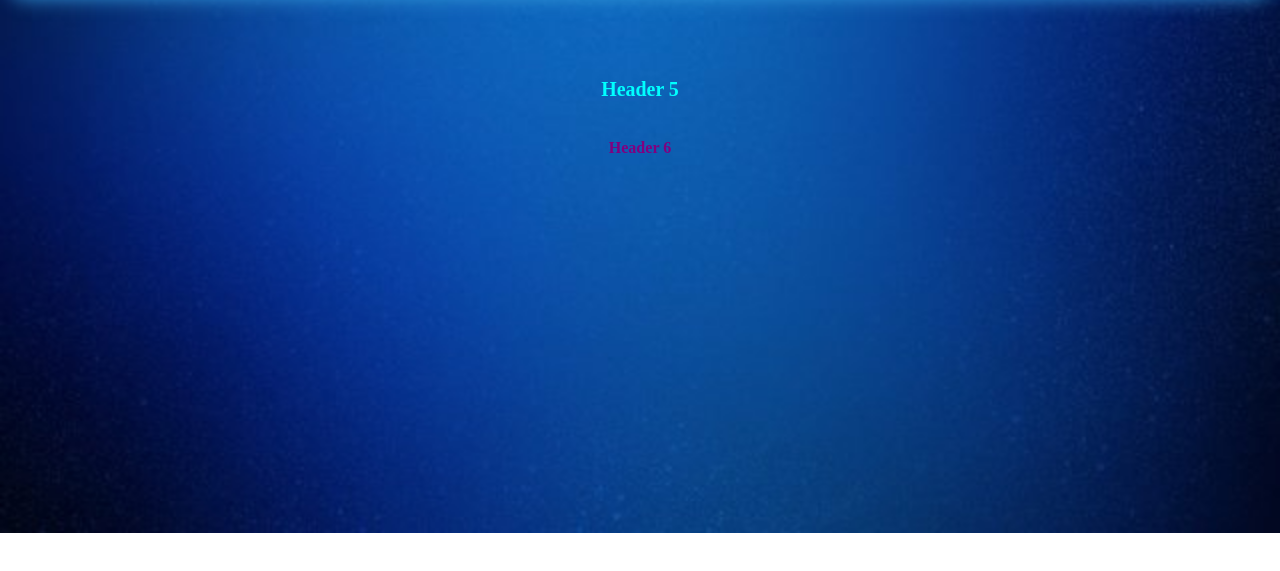
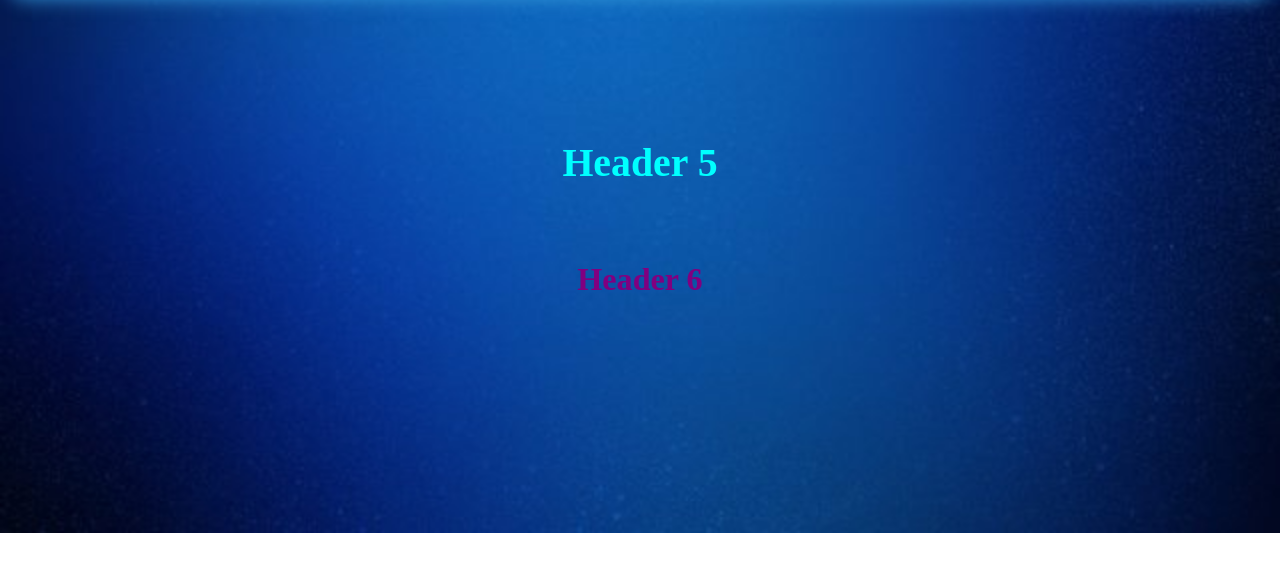
Before and after one commit to Rikato100/Sample-CSS, a plain HTML site: page index3.html in a window 1280 px wide. Shown: the part 227-798 px from the top of the page. Drawn offline with Linux system fonts and the light colour scheme.

Commit message:
Update index3.html

```diff
--- a/index3.html
+++ b/index3.html
@@ -25,7 +25,7 @@ Page 3 - Sample CSS
 
 </div>
 
-<font size = 5>
+<font size = 7>
 <br>
 <h5> Header 5  </h5>
 <h6> Header 6 </h6>
```
